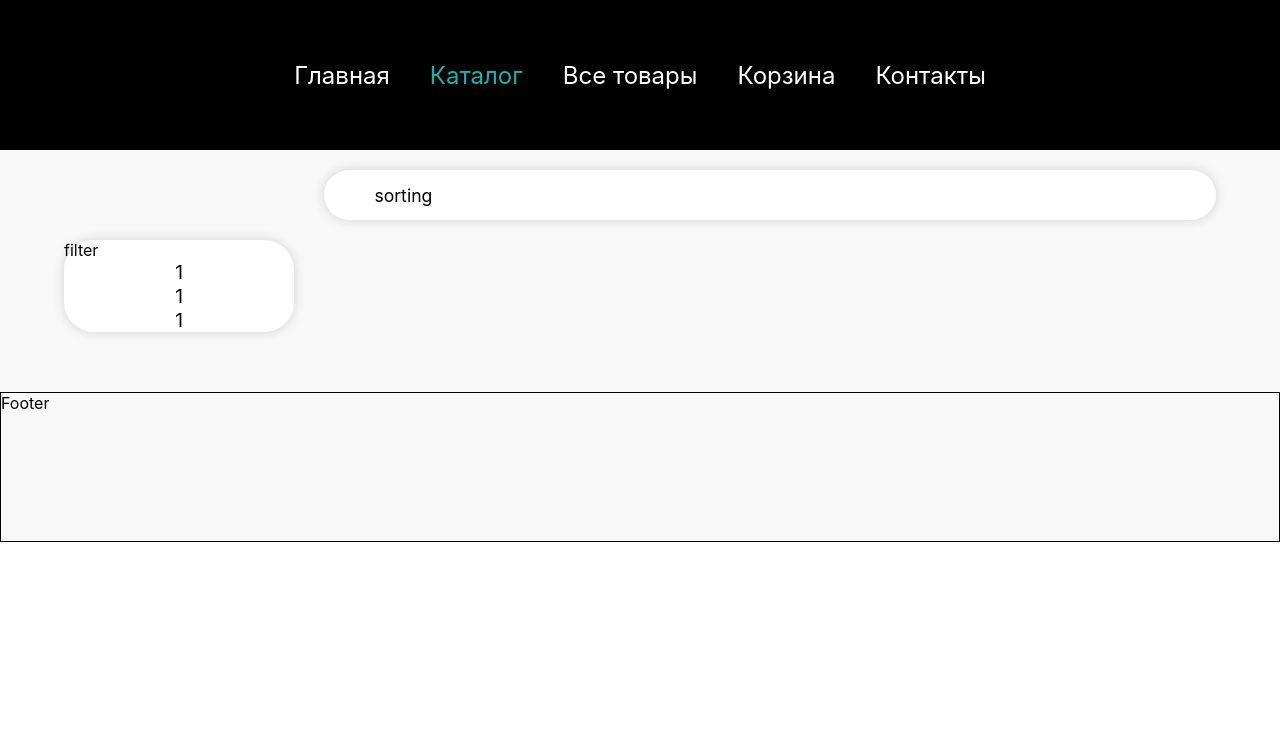
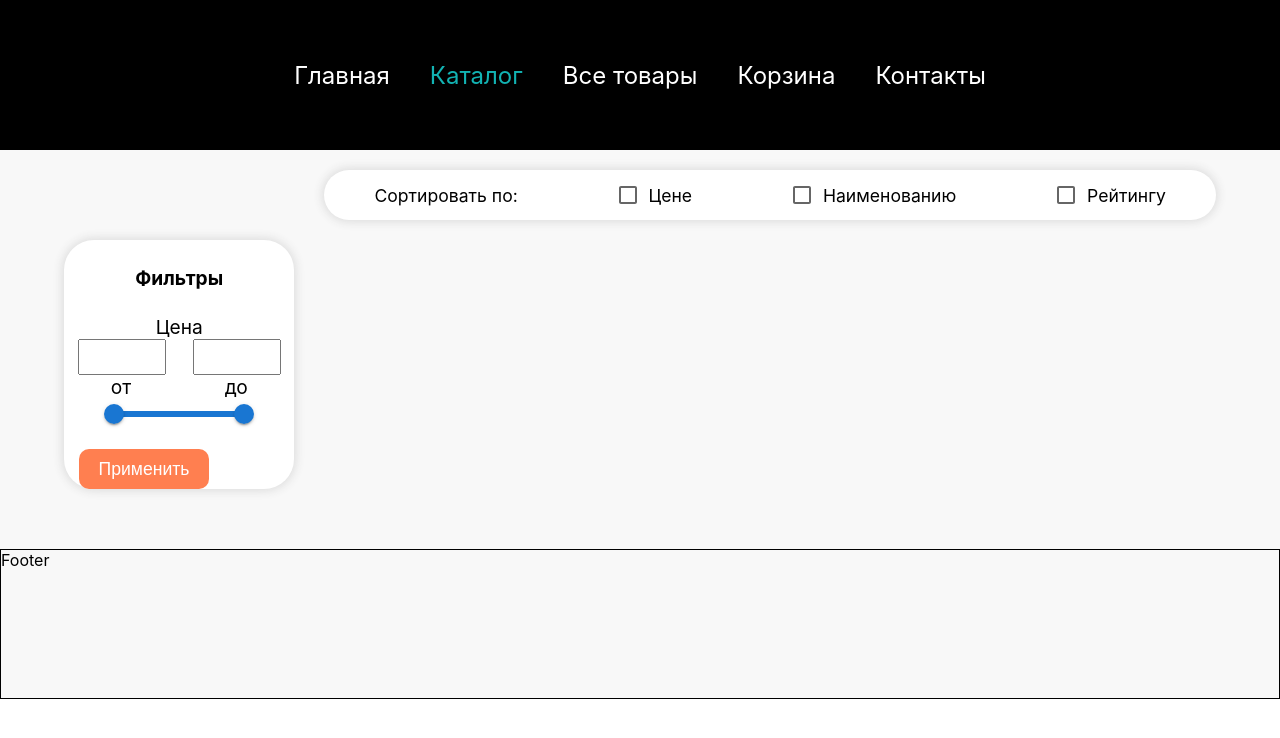
Before and after one commit to w1z4rd1995/Shop-ReactJS, a React (Create React App) app: page /catalog/1 in a window 1280 px wide. Shown: the top 738 px of the page. Built offline with nearby package versions, Linux system fonts and the light colour scheme.

Commit message:
added filter functionality

```diff
--- a/src/App.css
+++ b/src/App.css
@@ -396,7 +396,8 @@
     font-size: 1.2rem;
     /* padding-bottom: 10px; */
 }
-.filters > div > input {
+.inputMin,
+.inputMax {
     width: 80px;
     height: 30px;
     font-size: 1rem;
@@ -456,6 +457,9 @@
 .counterText:focus {
     border: none;
     outline: none;
+    cursor: default;
+}
+.counterText:hover {
     cursor: default;
 }
 .counter {
@@ -519,3 +523,27 @@
     position: relative;
     top: 1px;
 }
+
+.buttonTextStyle:hover {
+    cursor: pointer;
+}
+.counterButton {
+    cursor: pointer;
+}
+
+.filterButton {
+    width: 130px;
+    height: 40px;
+    background-color: coral;
+    color: white;
+    font-size: 1.1rem;
+    border-radius: 10px;
+    border: none;
+    border-color: coral;
+    /* font-weight: 500; */
+}
+
+.filterButtonStyle {
+    width: 160px;
+    height: 40px;
+}
--- a/src/Pages/CategoryProducts.js
+++ b/src/Pages/CategoryProducts.js
@@ -2,23 +2,113 @@ import { useParams } from "react-router-dom";
 import { store } from "../Stores/AppStore";
 import { OneProduct } from "../components/OneProduct";
 import { observer } from "mobx-react-lite";
+import { useState } from "react";
+import { Checkbox } from "@mui/material";
+import Slider from "@mui/material/Slider";
 
 export const CategoryProducts = observer(() => {
     const params = useParams();
-    console.log(params);
+    const [isChecked, setIsChecked] = useState({
+        price: false,
+        name: false,
+        rating: false,
+    });
+
+    const [sliderValue, setSliderValue] = useState([0, 100]);
+    const onSliderChange = (event, newValue) => {
+        setSliderValue(newValue);
+    };
     return (
         <div className="productContainer">
             <div className="filters">
-                filter
-                <div>1</div>
-                <div>1</div>
-                <div>1</div>
+                <div>
+                    <h4>Фильтры</h4>
+                </div>
+                <div>Цена</div>
+                <div className="inputStyle">
+                    <input className="inputMin" type="number" />
+                    <input className="inputMax" type="number" />
+                </div>
+                <div>
+                    <div>от</div>
+
+                    <div>
+                        <div>до</div>
+                    </div>
+                </div>
+
+                <div className="sliderStyle">
+                    <Slider
+                        value={sliderValue}
+                        valueLabelDisplay="auto"
+                        onChange={onSliderChange}
+                        disableSwap
+                    />
+                </div>
+                <div className="filterButtonStyle">
+                    <input
+                        className="filterButton"
+                        type="button"
+                        value="Применить"
+                    />
+                </div>
             </div>
-            <div className="sorting">sorting</div>
+
+            <div className="sorting">
+                {" "}
+                Сортировать по:
+                <div>
+                    <Checkbox
+                        checked={isChecked.price}
+                        onChange={() => {
+                            if (!isChecked.price) {
+                                store.sortingByPrice();
+                            }
+                            setIsChecked({
+                                price: !isChecked.price,
+                                name: false,
+                                rating: false,
+                            });
+                        }}
+                    />
+                    Цене
+                </div>
+                <div>
+                    <Checkbox
+                        checked={isChecked.name}
+                        onChange={() => {
+                            setIsChecked({
+                                name: !isChecked.name,
+                                price: false,
+                                rating: false,
+                            });
+                            if (!isChecked.name) {
+                                store.sortingByName();
+                            }
+                        }}
+                    />
+                    Наименованию
+                </div>
+                <div>
+                    <Checkbox
+                        checked={isChecked.rating}
+                        onChange={() => {
+                            setIsChecked({
+                                rating: !isChecked.rating,
+                                name: false,
+                                price: false,
+                            });
+                            if (!isChecked.rating) {
+                                store.sortingByRating();
+                            }
+                        }}
+                    />
+                    Рейтингу
+                </div>
+            </div>
             <div className="products">
                 {store.ApiData.map((item) => {
                     if (item.category === params.categoryName) {
-                        console.log(item);
                         return (
                             <div key={item.id}>
                                 <OneProduct Item={item} />
--- a/src/Stores/AppStore.js
+++ b/src/Stores/AppStore.js
@@ -35,11 +35,12 @@ export class AppStore {
 
     ApiData = [];
     Categories = [];
+    cartProduct = [];
+    oneNewItem = {};
     IsReady = false;
 
-    // cartProduct = { id: "name", op: 123 };
-    cartProduct = [];
-    oneNewItem = {};
+    minPrice;
+    maxPrice;
 
     fetchData = async () => {
         const api_url = "https://fakestoreapi.com/products";
@@ -67,7 +68,21 @@ export class AppStore {
 
         const temp = this.ApiData.map((item) => item.category);
         this.Categories = [...new Set(temp)];
+        store.findMinMaxPrice();
     };
+
+    findMinMaxPrice() {
+        if (this.IsReady) {
+            const minPriceItem = this.ApiData.reduce((first, second) =>
+                first.price > second.price ? second : first
+            );
+            const maxPriceItem = this.ApiData.reduce((first, second) =>
+                first.price < second.price ? second : first
+            );
+            this.minPrice = minPriceItem.price;
+            this.maxPrice = maxPriceItem.price;
+        }
+    }
 
     sortingByPrice() {
         this.ApiData.sort((first, second) => {
@@ -131,31 +146,6 @@ export class AppStore {
             });
         }
     }
-
-    // increaseCounter(id, counter) {
-    //     this.ApiData = this.ApiData.map((item) => {
-    //         if (item.id === id) {
-    //             return {
-    //                 ...item,
-    //                 cartQuantity: counter,
-    //                 totalPrice: item.price * item.cartQuantity,
-    //             };
-    //         } else return item;
-    //     });
-    // }
-
-    // decreaseCounter(id, counter) {
-    //     this.ApiData = this.ApiData.map((item) => {
-    //         if (item.id === id) {
-    //             console.log(item.cartQuantity);
-    //             return {
-    //                 ...item,
-    //                 cartQuantity: counter,
-    //                 totalPrice: item.price * item.cartQuantity,
-    //             };
-    //         } else return item;
-    //     });
-    // }
 }
 export const store = new AppStore();
 export const StoreContext = createContext(store);
--- a/src/components/Products.js
+++ b/src/components/Products.js
@@ -13,7 +13,15 @@ export const Products = observer(() => {
         rating: false,
     });
 
-    const [sliderValue, setSliderValue] = useState([0, 100]);
+    const [sliderValue, setSliderValue] = useState([
+        store.minPrice,
+        store.maxPrice,
+    ]);
+    console.log(store.minPrice);
+    console.log(store.maxPrice);
+    console.log(sliderValue[0]);
+
+    // console.log(sliderValue);
     const onSliderChange = (event, newValue) => {
         setSliderValue(newValue);
     };
@@ -32,8 +40,17 @@ export const Products = observer(() => {
                 </div>
                 <div>Цена</div>
                 <div className="inputStyle">
-                    <input type="number" />
-                    <input type="number" />
+                    <input
+                        className="inputMin"
+                        type="number"
+                        // defaultValue={sliderValue[0]}
+                        value={sliderValue[0]}
+                    />
+                    <input
+                        className="inputMax"
+                        type="number"
+                        value={sliderValue[1]}
+                    />
                 </div>
                 <div>
                     <div>от</div>
@@ -45,10 +62,20 @@ export const Products = observer(() => {
 
                 <div className="sliderStyle">
                     <Slider
+                        // min={store.minPrice}
+                        max={store.maxPrice}
                         value={sliderValue}
                         valueLabelDisplay="auto"
                         onChange={onSliderChange}
                         disableSwap
+                        step={100}
+                    />
+                </div>
+                <div className="filterButtonStyle">
+                    <input
+                        className="filterButton"
+                        type="button"
+                        value="Применить"
                     />
                 </div>
             </div>
@@ -106,10 +133,13 @@ export const Products = observer(() => {
             <div className="products">
                 {store.IsReady &&
                     store.ApiData.map((item) => {
-                        return (
+                        return item.price >= sliderValue[0] &&
+                            item.price <= sliderValue[1] ? (
                             <div key={item.id}>
                                 <OneProduct Item={item} />
                             </div>
+                        ) : (
+                            ""
                         );
                     })}
             </div>
```
